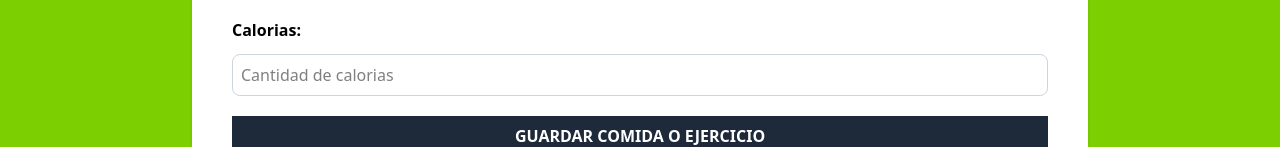
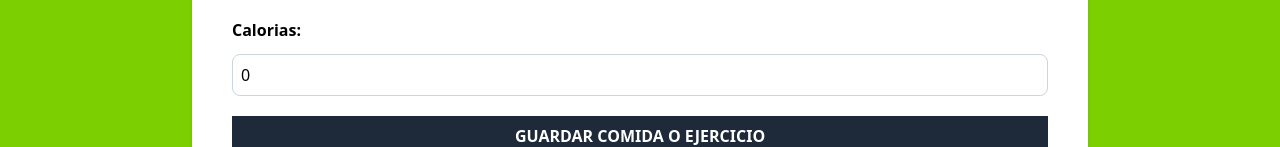
Before and after one commit to alvcontrerass/contadorCaloriasTs, a React (Vite) app: page / in a window 1280 px wide. Shown: the part 350-497 px from the top of the page. Built offline with nearby package versions, Linux system fonts and the light colour scheme.

Commit message:
Añadir estado para la gestión de actividad en el formulario. Cambio de nombre de activity por name para evitar confuciones con state

```diff
--- a/src/components/Form.tsx
+++ b/src/components/Form.tsx
@@ -1,11 +1,19 @@
 import {categories} from "../data/categories"
+import { useState } from "react"
 
 export default function Form() {
+
+    const [activity, setActivity] = useState({
+        category: 1,
+        name: '',
+        calories: 0
+    })
+
   return (
     <form action="" className="space-y-5 bg-white shadow p-10 rounded-lg">
         <div className="grid grid-cols-1 gap-3">
             <label htmlFor="category" className="font-bold">Categoria:</label>
-            <select name="category" id="category" className=" border border-slate-300 p-2 rounded-lg w-full bg-white">
+            <select name="category" id="category" className=" border border-slate-300 p-2 rounded-lg w-full bg-white" value={activity.category}>
                 {categories.map(category => (
                     <option value={category.id} key={category.id}>
                         {category.name}
@@ -15,13 +23,13 @@ export default function Form() {
         </div>
 
         <div className="grid grid-cols-1 gap-3">
-            <label htmlFor="activity" className="font-bold">Actividad:</label>
-            <input type="text" id="activity" className="border border-slate-300 p-2 rounded-lg" placeholder="Ej. Comida, Jugo de naranja, Ejercicio, Pesas, Caminata"/>
+            <label htmlFor="name" className="font-bold">Actividad:</label>
+            <input type="text" id="name" className="border border-slate-300 p-2 rounded-lg" placeholder="Ej. Comida, Jugo de naranja, Ejercicio, Pesas, Caminata" value={activity.name}/>
         </div>
 
         <div className="grid grid-cols-1 gap-3">
             <label htmlFor="calories" className="font-bold">Calorias:</label>
-            <input type="number" id="calories" className="border border-slate-300 p-2 rounded-lg" placeholder="Cantidad de calorias"/>
+            <input type="number" id="calories" className="border border-slate-300 p-2 rounded-lg" placeholder="Cantidad de calorias" value={activity.calories}/>
         </div>
 
         <input type="submit" className="bg-gray-800 hover:bg-gray-900 w-full p-2 font-bold uppercase text-white cursor-pointer" value="Guardar Comida o Ejercicio" />
```
